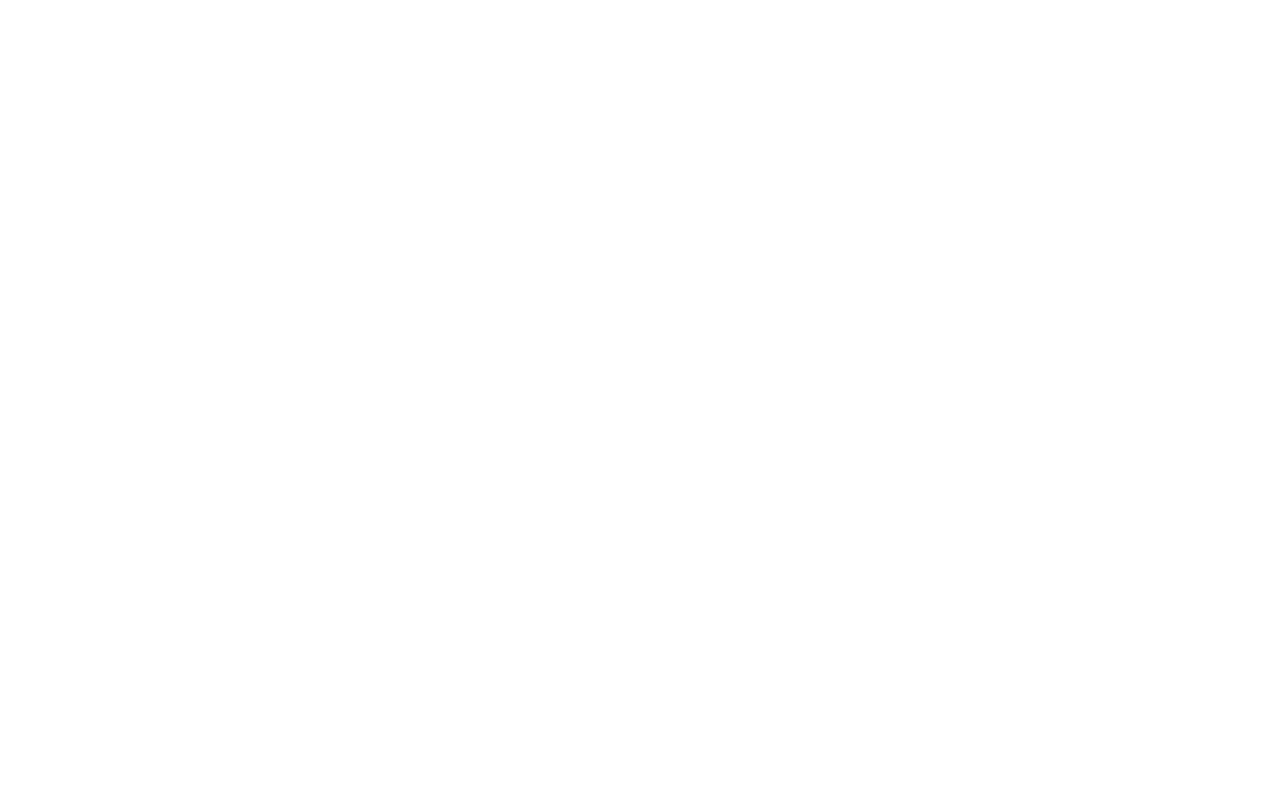
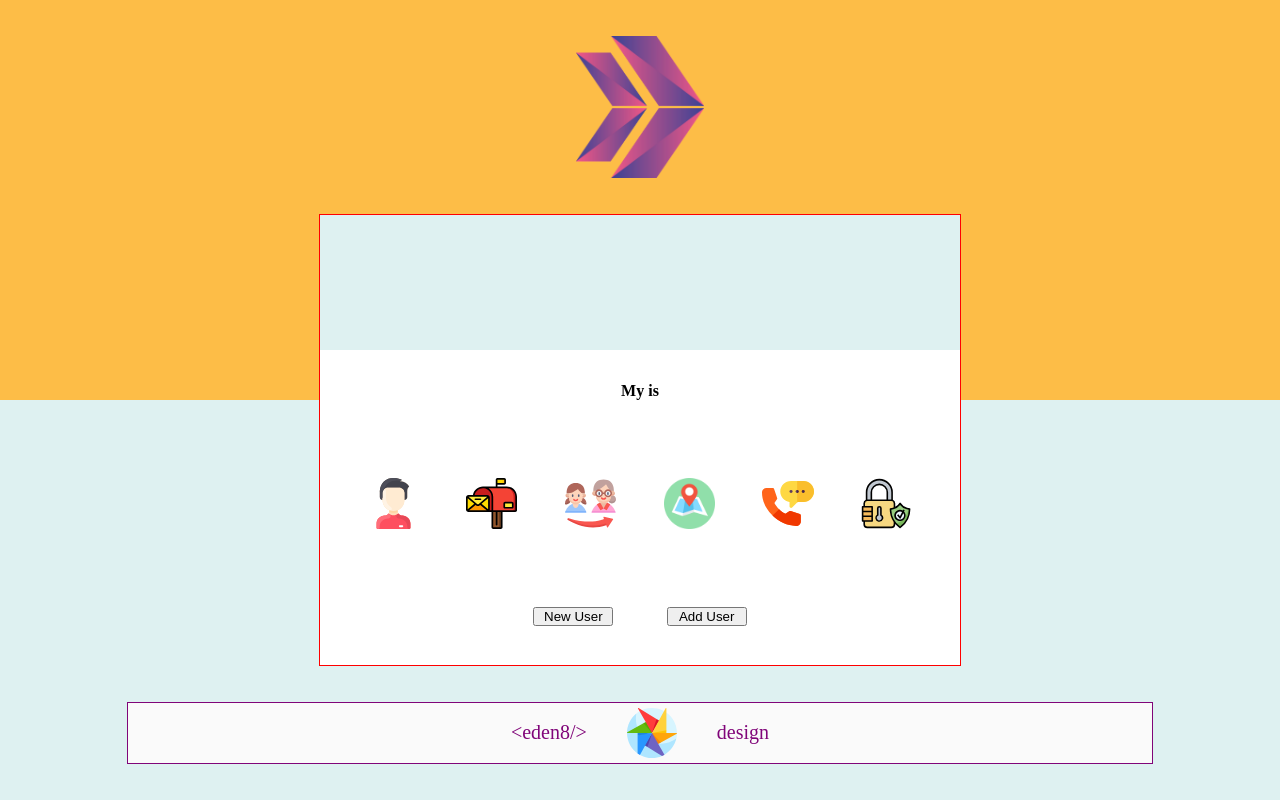
Before and after one commit to isasumer/react_add_random_user, a React (Create React App) app: page / in a window 1280 px wide. Built offline with nearby package versions, Linux system fonts and the light colour scheme.

Commit message:
card.js created

```diff
--- a/package.json
+++ b/package.json
@@ -7,6 +7,7 @@
     "@testing-library/jest-dom": "^5.11.4",
     "@testing-library/react": "^11.1.0",
     "@testing-library/user-event": "^12.1.10",
+    "axios": "^0.21.1",
     "gh-pages": "^3.2.3",
     "react": "^17.0.2",
     "react-dom": "^17.0.2",
--- a/src/App.css
+++ b/src/App.css
@@ -0,0 +1,37 @@
+*{
+    margin:0;
+    padding:0;
+}
+
+.App{
+    background: linear-gradient(to bottom,rgb(253, 189, 71) 50%, rgb(222, 241, 241) 50%);
+    width:100%;
+    height: 100vh;
+    display: flex;
+    flex-direction: column;
+    justify-content: space-evenly;
+    align-items: center;
+}
+
+#cw_logo{
+width: 10%;
+}
+#design_logo{
+width: 50px;
+height: 50px;
+}
+.bottom{
+    border:1px solid rgb(128, 5, 121);
+    background: rgb(250, 250, 250) ;
+    width:80%;
+    height: 60px;
+    display: flex;
+    flex-direction: row;
+    justify-content: center;
+    align-items: center;
+}
+p{
+    color:rgb(128, 5, 121);
+    padding: 15px 40px;
+    font-size: 20px;
+}
--- a/src/App.js
+++ b/src/App.js
@@ -1,19 +1,20 @@
-import React, {useState, useEffect} from "react";
-import axios from "axios"
+import "./App.css"
+import cw from "./assets/cw.svg"
+import design from "./assets/design.svg";
+import Cards from "./components/Cards";
 
 const App = () => {
-  const [itemList, setItemList] = useState([]);
-
-  // useEffect(()=>{
-  //   axios.get("https://randomuser.me/api/").then((res)=>setItemList(res.data.results))
-  // },[])
-
+  const word= "<eden8/>"
   return (
 <div className="App">
-
-
+    <img src={cw} alt="cw_logo" id="cw_logo" />
+    <Cards  />
+<div className="bottom">
+      <p>{word}</p>
+      <img id="design_logo" src={design} />
+      <p>design</p>
+    </div>
 </div>
   )
 }
-
 export default App;
--- a/src/components/Cards.css
+++ b/src/components/Cards.css
@@ -0,0 +1,33 @@
+.Cards{
+    width: 50%;
+    height: 50vh;
+    background: linear-gradient(to bottom, rgb(222, 241, 241) 30%,  rgb(255, 255, 255) 20%);
+    border: 1px solid red;
+    display: flex;
+    flex-direction: column;
+    padding-top:50px;
+    align-items: center;
+    justify-content: space-around;
+
+}
+.icon {
+    width: 8%;
+}
+.icons {
+    display: flex;
+    flex-direction: row;
+    justify-content: space-evenly;
+}
+
+#profil_photo {
+    border-radius: 100px;
+}
+.btn-group {
+    width: 50%;
+    display: flex;
+    flex-direction: row;
+    justify-content: space-evenly;
+}
+.btn {
+    width: 25%;
+}
--- a/src/components/Cards.js
+++ b/src/components/Cards.js
@@ -1,11 +1,38 @@
-import React from 'react'
+import React, {useState, useEffect} from "react";
+import "./Cards.css";
+
+import man from "../assets/man.svg";
+import mail from "../assets/mail.svg";
+import woman from "../assets/woman.svg";
+import gman from "../assets/growing-up-man.svg"
+import padlock from "../assets/padlock.svg"
+import phone from "../assets/phone.svg"
+import gwoman from "../assets/growing-up-woman.svg"
+import map from "../assets/map.png"
+import axios from "axios";
 
 const Cards = () => {
-    return (
-        <div>
+  return (
+    <div className="Cards">
+      <img id="profil_photo"  />
+      <div className="infos">
+          <h4 className="my">My {} is</h4>
+          <h3 className="info"></h3>
+      </div>
+      <div className="icons">
+        <img className="icon" src={true ? man: woman} alt="" />
+        <img className="icon" src={mail} alt="" />
+        <img className="icon" src={gwoman} alt="" />
+        <img className="icon" src={map} alt="" />
+        <img className="icon" src={phone} alt="" />
+        <img className="icon" src={padlock} alt="" />
+      </div>
+      <div className="btn-group">
+          <button className="btn" >New User</button>
+          <button className="btn">Add User</button>
+      </div>
+    </div>
+  );
+};
 
-        </div>
-    )
-}
-
-export default Cards
+export default Cards;
```
Also changed, not shown: src/assets/map.png (added), 1 other file (tests, documents, lock files or other folders).
